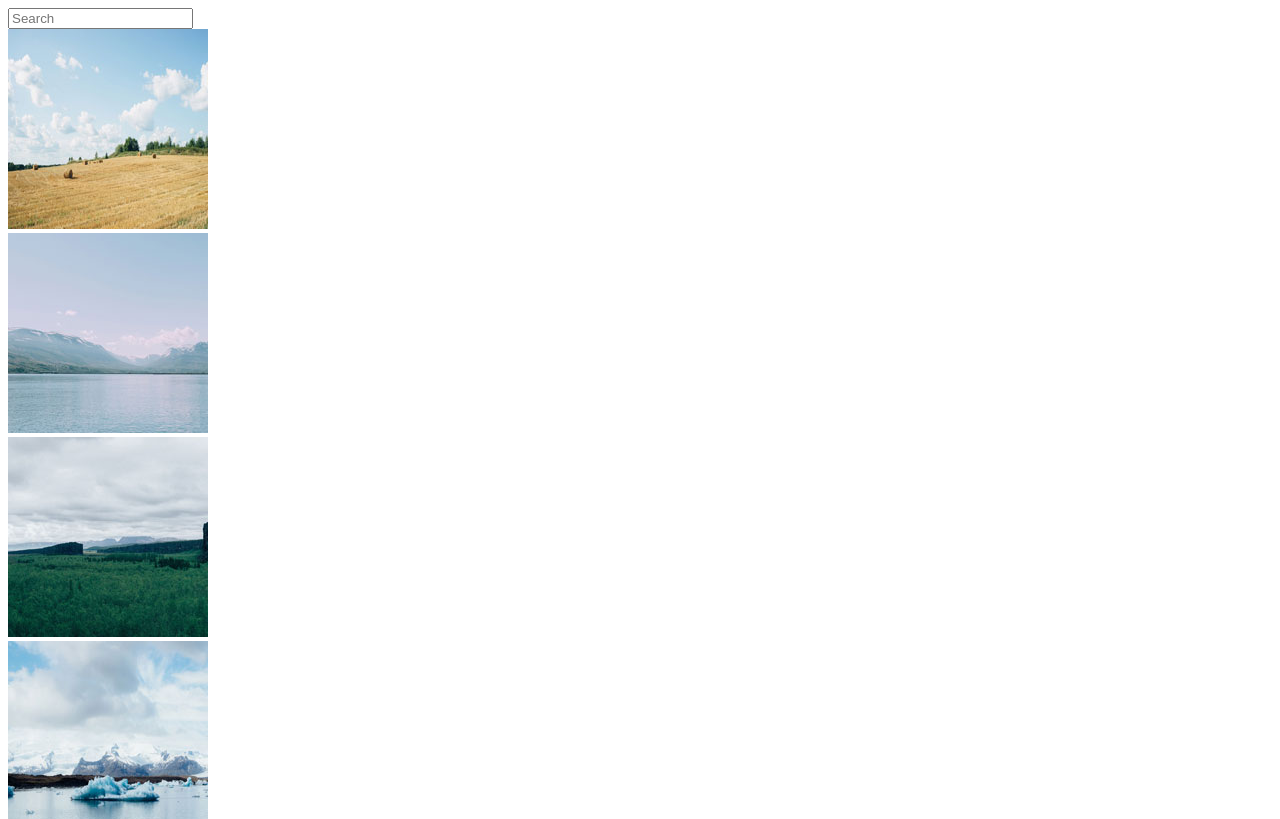
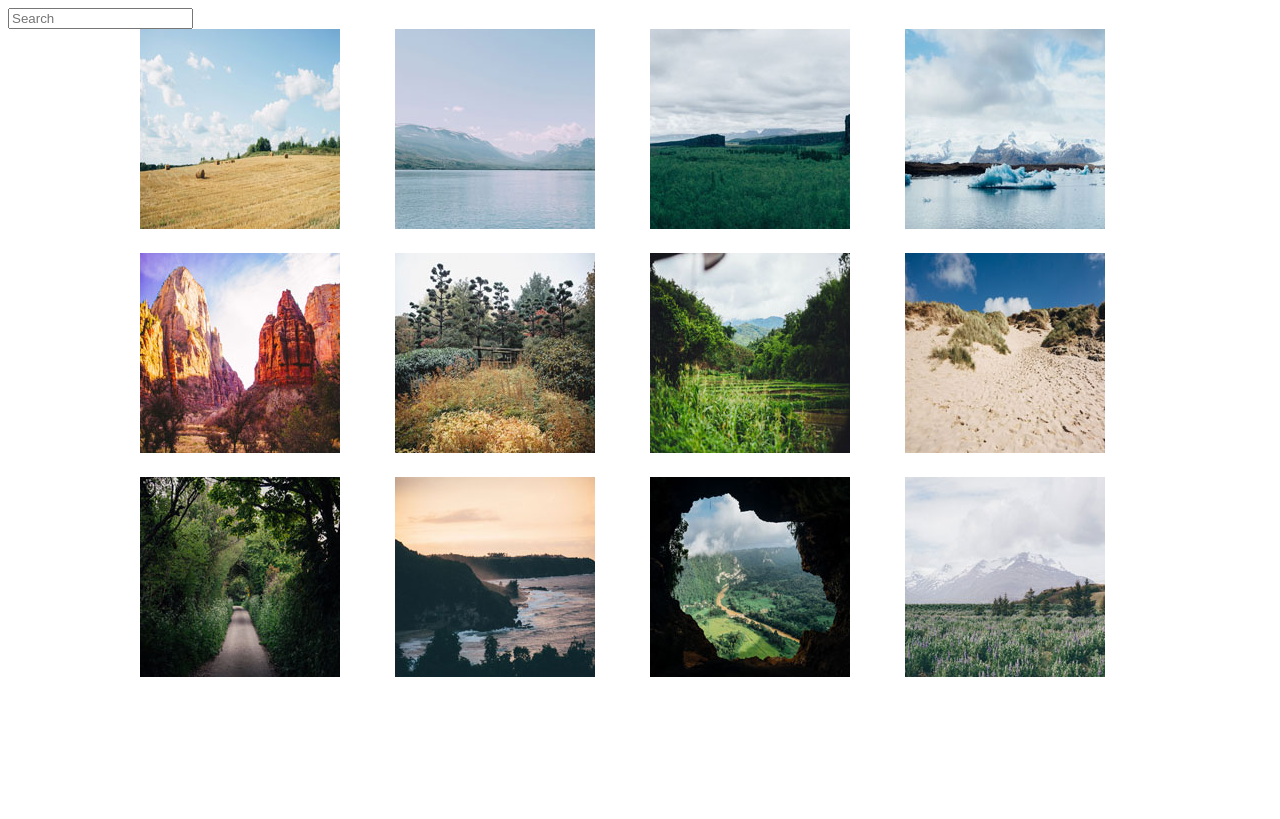
Before and after one commit to AStevens323/TechDegree-Project-5, a plain HTML site: page index.html in a window 1280 px wide. Shown: the top 819 px of the page. Drawn offline with Linux system fonts and the light colour scheme; files that its build step writes are made by us from their sources.

Commit message:
Arranging Columns/Rows in Grid

```diff
--- a/css/styles.css
+++ b/css/styles.css
@@ -6,5 +6,9 @@
 .grid-wrapper {
     max-width: 1000px;
     display: grid;
+    grid-template-columns: repeat(auto-fit, minmax(200px, 1fr));
+    margin: auto;
+    grid-template-rows: minmax(150px, 1fr);
+    gap: 20px;
 
 }
```
